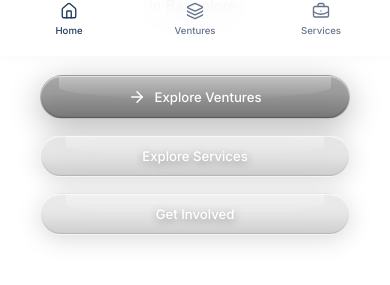
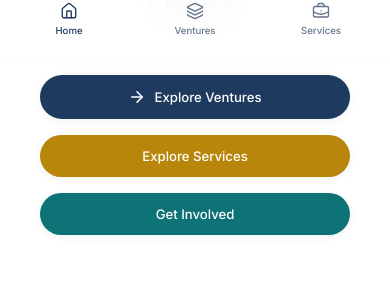
Before and after one commit to sarthwaghela7/pshov, a React (Vite) app: page / in a window 390 px wide. Shown: the part 788-1073 px from the top of the page. Built offline with nearby package versions, Linux system fonts and the light colour scheme; no server answers; the database is empty.

Commit message:
Done refresh

```diff
--- a/src/app/page.jsx
+++ b/src/app/page.jsx
@@ -253,7 +253,7 @@ export default function HomePage() {
               transition={prefersReducedMotion ? { delay: 1.65, duration: 0.3 } : { delay: 1.65, type: 'spring', stiffness: 100, damping: 15 }}
             >
               <Link to="/ventures">
-                <Button magnetic variant="glass" size="lg" icon={<ArrowRight size={18} />}>
+                <Button magnetic variant="glass" size="lg" className={styles.mobileHeroCtaVentures} icon={<ArrowRight size={18} />}>
                   Explore Ventures
                 </Button>
               </Link>
@@ -264,7 +264,7 @@ export default function HomePage() {
               transition={prefersReducedMotion ? { delay: 1.74, duration: 0.3 } : { delay: 1.74, type: 'spring', stiffness: 100, damping: 15 }}
             >
               <Link to="/ventures#services">
-                <Button magnetic variant="glassOutline" size="lg">
+                <Button magnetic variant="glassOutline" size="lg" className={styles.mobileHeroCtaServices}>
                   Explore Services
                 </Button>
               </Link>
@@ -275,7 +275,7 @@ export default function HomePage() {
               transition={prefersReducedMotion ? { delay: 1.83, duration: 0.3 } : { delay: 1.83, type: 'spring', stiffness: 100, damping: 15 }}
             >
               <Link to="/contact">
-                <Button magnetic variant="glassOutline" size="lg">
+                <Button magnetic variant="glassOutline" size="lg" className={styles.mobileHeroCtaInvolved}>
                   Get Involved
                 </Button>
               </Link>
--- a/src/app/page.module.css
+++ b/src/app/page.module.css
@@ -633,6 +633,36 @@
 }
 
 @media (max-width: 768px) {
+  /* Keep the hero actions solid and clearly distinguishable on touch screens. */
+  .mobileHeroCtaVentures,
+  .mobileHeroCtaServices,
+  .mobileHeroCtaInvolved {
+    color: #fff !important;
+    border: 1px solid transparent !important;
+    backdrop-filter: none !important;
+    -webkit-backdrop-filter: none !important;
+    box-shadow: var(--shadow-sm) !important;
+    text-shadow: none !important;
+  }
+
+  .mobileHeroCtaVentures::before,
+  .mobileHeroCtaServices::before,
+  .mobileHeroCtaInvolved::before {
+    display: none;
+  }
+
+  .mobileHeroCtaVentures {
+    background: var(--color-accent) !important;
+  }
+
+  .mobileHeroCtaServices {
+    background: var(--color-gold) !important;
+  }
+
+  .mobileHeroCtaInvolved {
+    background: var(--color-teal) !important;
+  }
+
   .viewAll {
     flex-wrap: nowrap;
     column-gap: 0;
```
